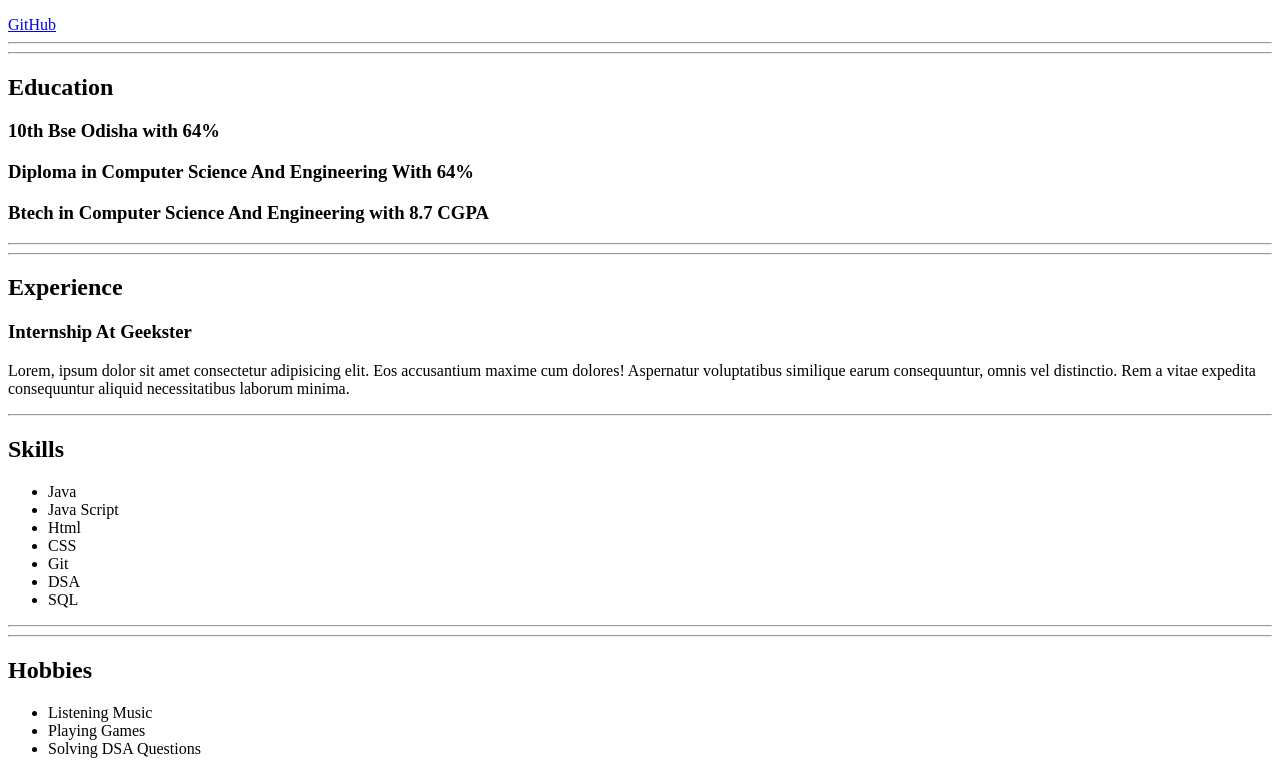
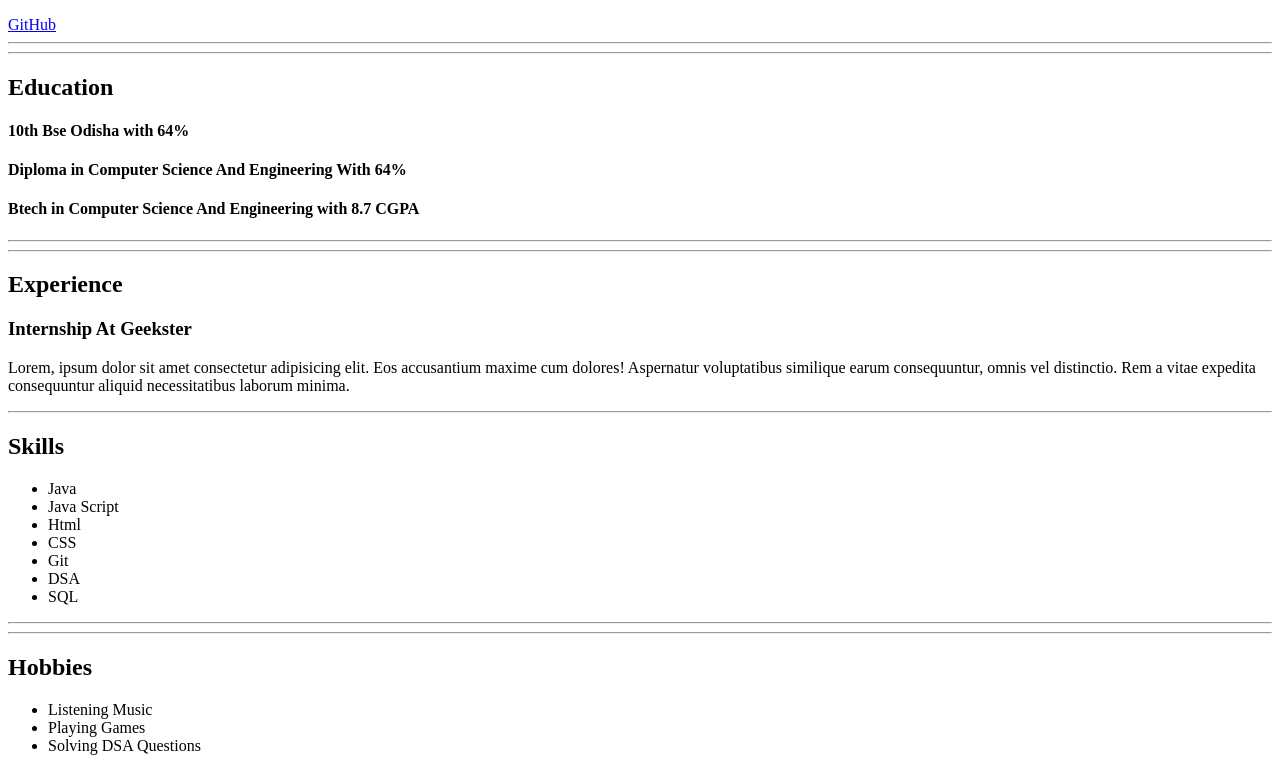
Before and after one commit to Awesh7860/resume, a plain HTML site: page resume.html in a window 1280 px wide. Shown: the part 105-879 px from the top of the page. Drawn offline with Linux system fonts and the light colour scheme.

Commit message:
My Resume

```diff
--- a/resume.html
+++ b/resume.html
@@ -13,9 +13,9 @@
     <hr>
     <hr>
     <h2>Education</h2>
-    <h3>10th Bse Odisha with 64%</h3>
-    <h3>Diploma in Computer Science And Engineering With 64%</h3>
-    <h3>Btech in Computer Science And Engineering with 8.7 CGPA</h3>
+    <h4>10th Bse Odisha with 64%</h4>
+    <h4>Diploma in Computer Science And Engineering With 64%</h4>
+    <h4>Btech in Computer Science And Engineering with 8.7 CGPA</h4>
     <hr>
     <hr>
     <h2>Experience</h2>
```
